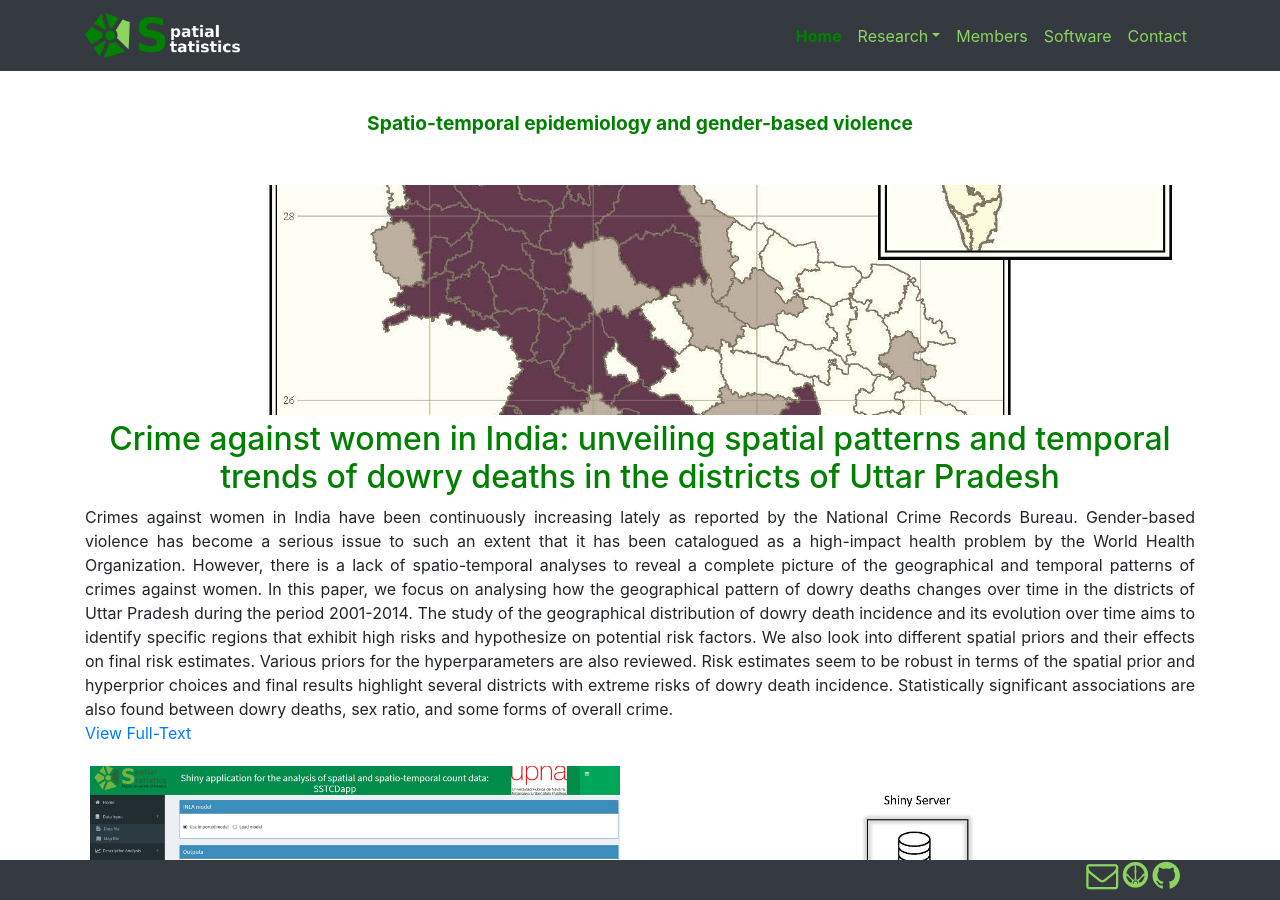
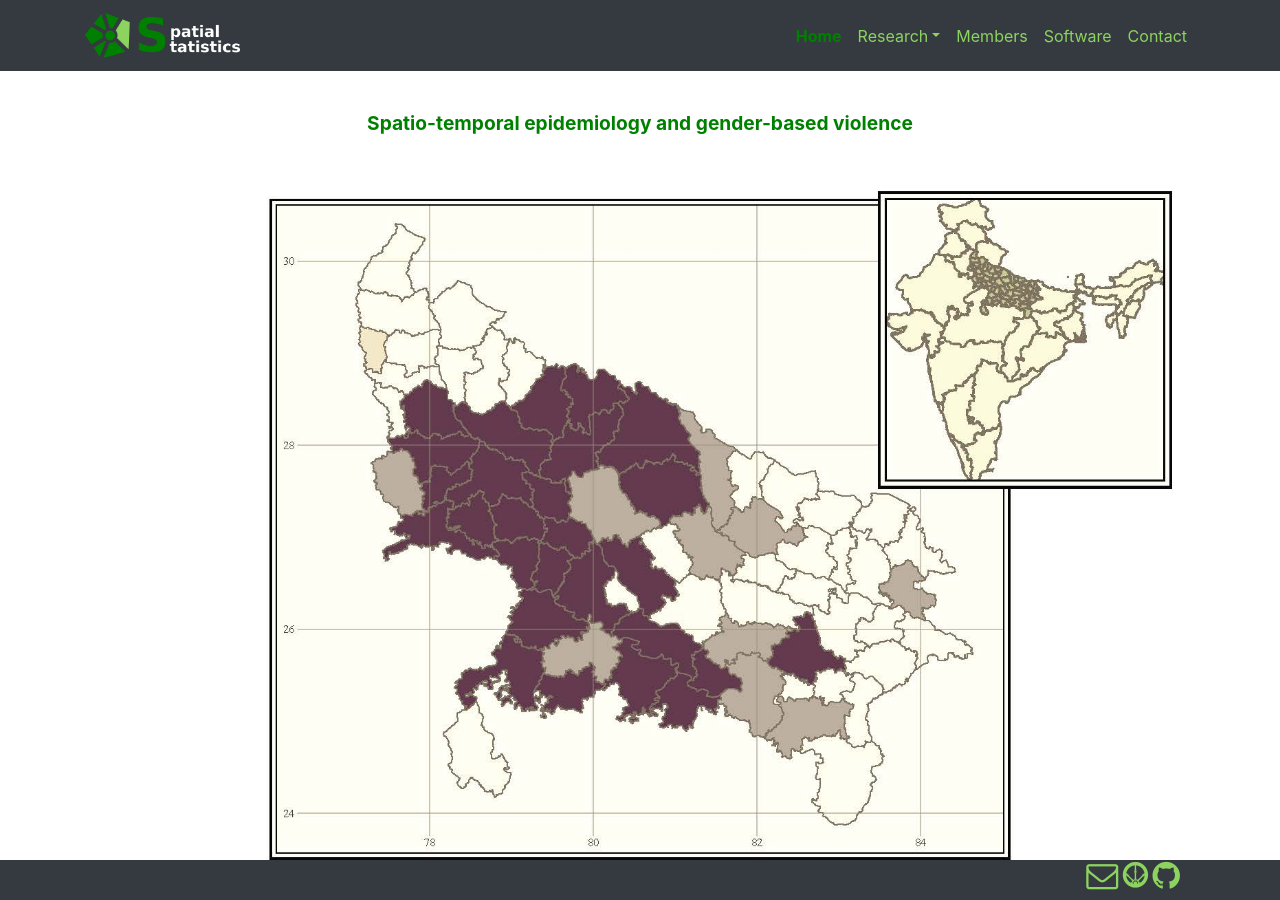
Before and after one commit to spatialstatisticsupna/spatialstatisticsupna.github.io, a Jekyll site: the page built from epidemiology.html, in a window 1280 px wide and 900 px high. Built offline with Jekyll 4.4.1, drawn with Linux system fonts in a browser that asks for light colours; some web fonts are replaced.

Commit message:
Update epidemiology.html

```diff
--- a/_layouts/epidemiology.html
+++ b/_layouts/epidemiology.html
@@ -23,7 +23,7 @@
   <div class="row">
    <div class="col-lg-12 col-md-12 text-center">
                 <div class="service-box">
-                    <img class="r-img" src="img/epidemiology/india_2_jpeg.jpg" width="100" height="240"></img>
+                    <img class="r-img" src="img/epidemiology/india_2_jpeg.jpg"></img>
                     <h2 class="title-color">Crime against women in India:  unveiling spatial patterns and temporal trends of dowry deaths in the districts of  Uttar Pradesh</h2>
                     <p align="justify">Crimes against women in India have been continuously increasing lately as reported by the National Crime Records Bureau. Gender-based violence has become a serious issue to such an extent that it has been catalogued as a high-impact health problem by the World Health Organization. However, there is a lack of spatio-temporal analyses to reveal a complete picture of the geographical and temporal patterns of crimes against women. In this paper, we focus on analysing how the geographical pattern of dowry deaths changes over time in the districts of Uttar Pradesh during the period 2001-2014. The study of the geographical distribution of dowry death incidence and its evolution over time aims to identify specific regions that exhibit high risks and hypothesize on potential risk factors. We also look into different spatial priors and their effects on final risk estimates. Various priors for the hyperparameters are also reviewed. Risk estimates seem to be robust in terms of the spatial prior and hyperprior choices and final results highlight several districts with extreme risks of dowry death incidence. Statistically significant associations are also found between dowry deaths, sex ratio, and some forms of overall crime.<br> <a href="https://doi.org/10.1111/rssa.12545 " target="_blank">View Full-Text</a></p>
                 </div>
```
